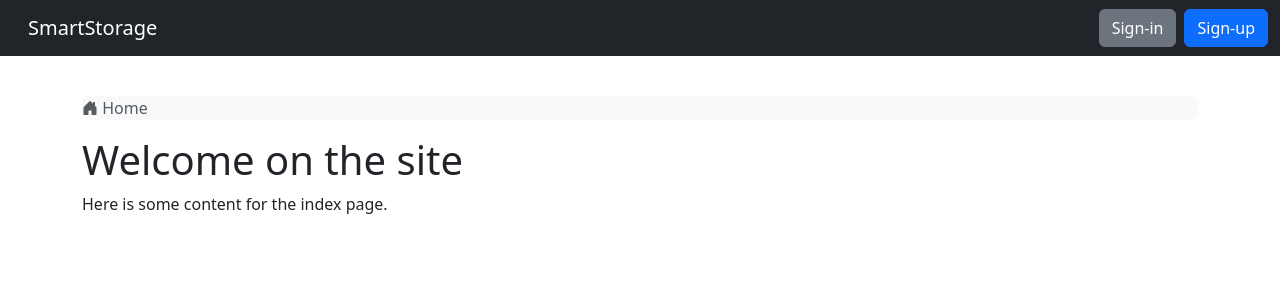
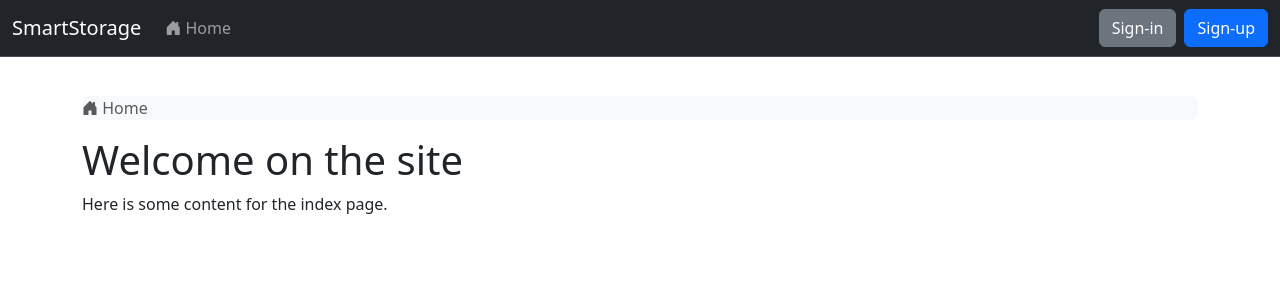
Before and after one commit to donnerbaer/smart-storage, a Flask app: page / in a window 1280 px wide. Shown: the top 300 px of the page. Run offline with Flask 3, Linux system fonts and the light colour scheme; some libraries are stand-ins or nearby versions.

Commit message:
Update navbar.html

```diff
--- a/app/templates/component/navbar.html
+++ b/app/templates/component/navbar.html
@@ -1,36 +1,52 @@
-
-<nav class="navbar navbar-expand-lg navbar-dark bg-dark fixed-top">
+<nav class="navbar navbar-expand-lg bg-dark border-bottom border-body fixed-top" data-bs-theme="dark">
   <div class="container-fluid">
-		<a class="navbar-brand" href="{{ url_for('main.index') }}">
-            <span class="px-3">SmartStorage</span>
-        </a>
+    <a class="navbar-brand" href="#">SmartStorage</a>
     <button class="navbar-toggler" type="button" data-bs-toggle="collapse" data-bs-target="#navbarSupportedContent" aria-controls="navbarSupportedContent" aria-expanded="false" aria-label="Toggle navigation">
       <span class="navbar-toggler-icon"></span>
     </button>
-
     <div class="collapse navbar-collapse" id="navbarSupportedContent">
       <ul class="navbar-nav me-auto mb-2 mb-lg-0">
+        <li class="nav-item">
+          <a class="nav-link" href="{{ url_for('main.index') }}"><i class="bi bi-house-door-fill"></i> {{ _('Home') }}</a>
+        </li>
 		{% if current_user.is_authenticated %}
-                <li><a href="{{ url_for('main.dashboard') }}" class="nav-link px-2 text-light"><i class="bi bi-speedometer"></i> {{ _("Dashboard") }}</a></li>
-                <li><a href="{{ url_for('main.catalog') }}" class="nav-link px-2 text-light"><i class="bi bi-suitcase-lg-fill"></i> {{ _("Catalog") }}</a></li>
-                <li><a href="{{ url_for('user.users_view') }}" class="nav-link px-2 text-light"><i class="bi bi-people"></i> {{ _("Users") }}</a></li>
-                <li><a href="{{ url_for('storage.storages_view') }}" class="nav-link px-2 text-light"><i class="bi bi-box"></i> {{ _("Storage Locations") }}</a></li>
+		<li class="nav-item">
+			<a class="nav-link" href="{{ url_for('main.dashboard') }}"><i class="bi bi-speedometer"></i> {{ _("Dashboard") }}</a>
+		</li>
+		<li class="nav-item">
+			<a class="nav-link" href="{{ url_for('main.catalog') }}"><i class="bi bi-suitcase-lg-fill"></i> {{ _("Catalog") }}</a>
+		</li>
+		<li class="nav-item">
+			<a class="nav-link" href="{{ url_for('user.users_view') }}"><i class="bi bi-people"></i> {{ _("Users") }}</a>
+		</li>
+		<li class="nav-item">
+			<a class="nav-link" href="{{ url_for('storage.storages_view') }}"><i class="bi bi-box"></i> {{ _("Storage Locations") }}</a>
+		</li>
+		{% endif %}
+
+		{% if current_user.is_authenticated %}
+		{% if current_user.has_permission('admin.backend.access') %}
+        <li class="nav-item dropdown">
+			<a class="nav-link dropdown-toggle" href="#" role="button" data-bs-toggle="dropdown" aria-expanded="false">
+				<i class="bi bi-gear-fill"></i> {{ _('Admin') }}
+			</a>
+			<ul class="dropdown-menu">
+				<li><a class="dropdown-item" href="{{ url_for('admin.admin_view') }}">{{ _('Dashboard') }}</a></li>
+				<li><hr class="dropdown-divider"></li>
+				<li><a class="dropdown-item" href="{{ url_for('admin.groups_view') }}">{{ _('Groups') }}</a></li>
+				<li><a class="dropdown-item" href="{{ url_for('admin.roles_view') }}">{{ _('Roles') }}</a></li>
+			</ul>
+        </li>
+		{% endif %}
 		{% endif %}
 	</ul>
-		</div>
 
-
-        <!-- user infos, login, registration-->
 	{% if current_user.is_authenticated %}
-            <div class="d-flex align-items-center">
-                <div class="me-2">
-                    <button id="toggle-qrcode" class="btn btn-primary"><i class="bi bi-qr-code"></i></button>
-                </div>
-
-                <form class="" role="search">
+    <form class="d-flex me-4" role="search">
         <div class="input-group">
             <span class="input-group-text" id="basic-addon1"><i class="bi bi-search"></i></span>
             <input type="search" class="form-control form-control-dark" placeholder="{{ _('Search') }}" aria-label="Search">
+            <button class="btn btn-success" type="submit">{{ _('Search') }}</button>
         </div>
     </form>
 
@@ -46,7 +62,6 @@
 			<li><hr class="dropdown-divider"></li>
 			<li><a class="dropdown-item" href="{{ url_for('auth.logout') }}"> {{ _("Logout")}}</a></li>
 		</ul>
-                </div>
 	</div>
 	{% else %}
 	<div class="d-flex align-items-center">
@@ -66,6 +81,7 @@
   </div>
 </nav>
 
+
 {% if not current_user.is_authenticated %}
 {% include 'auth/modal.login.html' %}
 {% include 'auth/modal.registrate.html' %}
```
Lines whose indentation alone changed are shown as unchanged.
